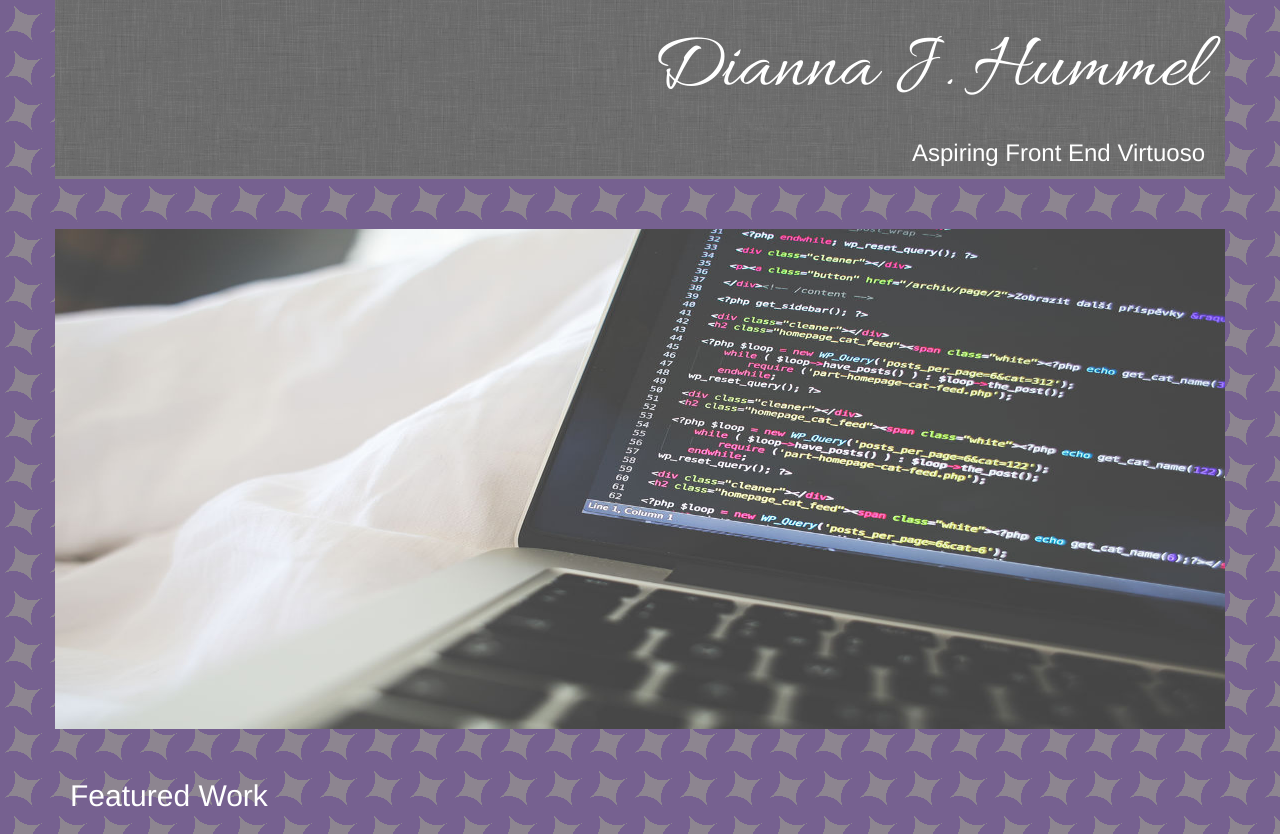
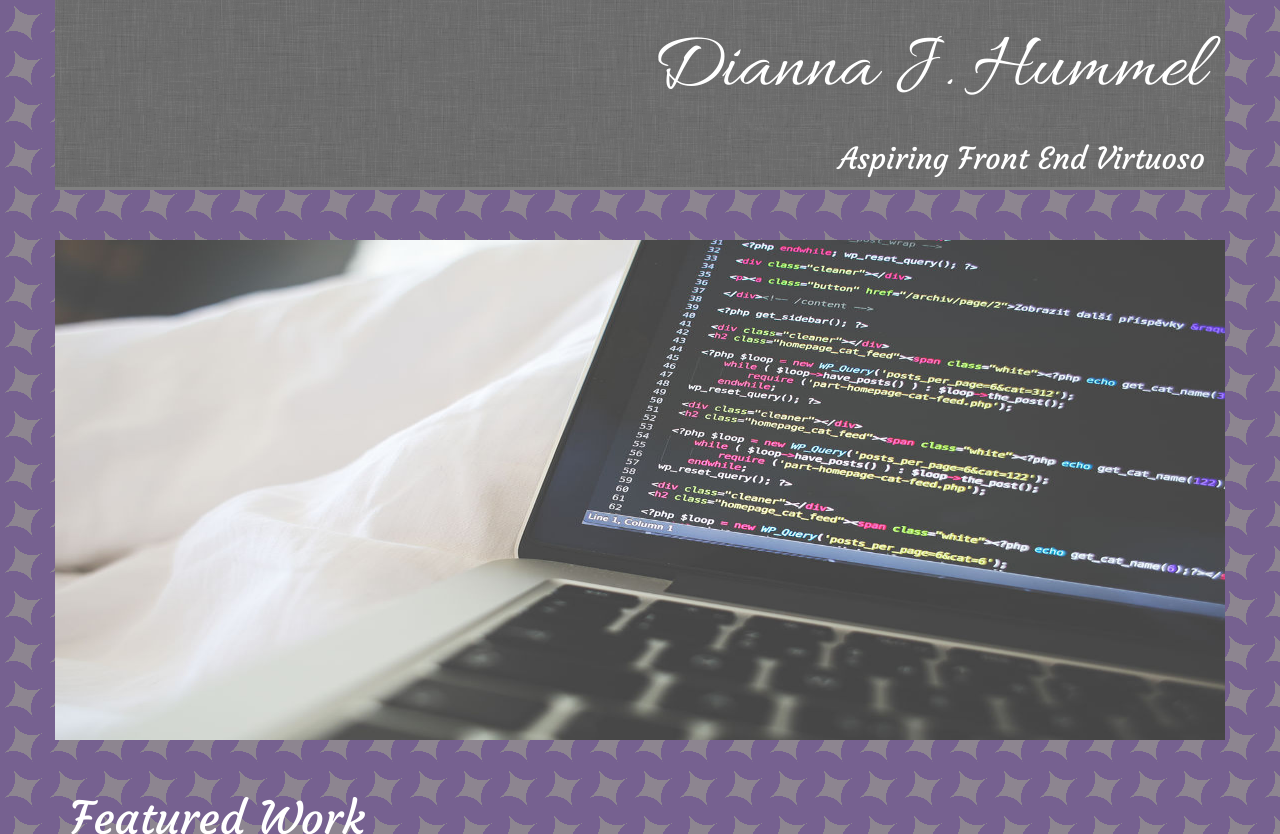
Before and after one commit to dhumbee/portfolio, a website: page html/portfolio.html in a window 1280 px wide. Shown: the top 834 px of the page. Drawn offline with Linux system fonts and the light colour scheme; grey boxes are pictures that could not be loaded.

Commit message:
css properties fixed

```diff
--- a/css/main.css
+++ b/css/main.css
@@ -18,7 +18,7 @@ body {
 }
 
 #featured-heading {
-	font: 45px 400 "Courgette", cursive;
+	font: 400 45px "Courgette", cursive;
 	color: white;
 }
 
@@ -62,7 +62,7 @@ body {
 }
 
 #thicker-font {
-	font: 30px 200 "Courgette", cursive;
+	font: 200 30px "Courgette", cursive;
 	color: white;
 }
 
```
